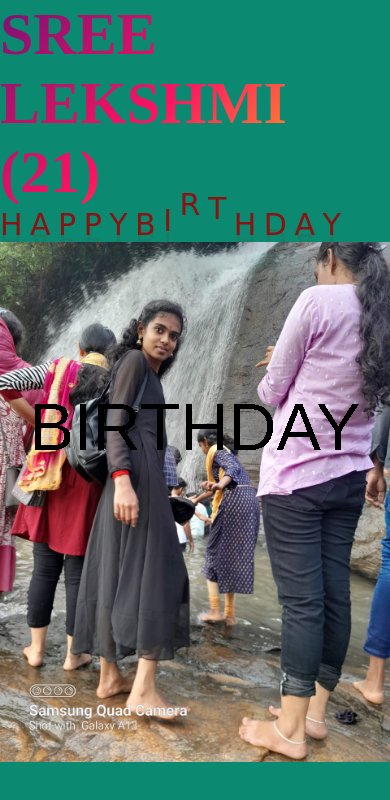
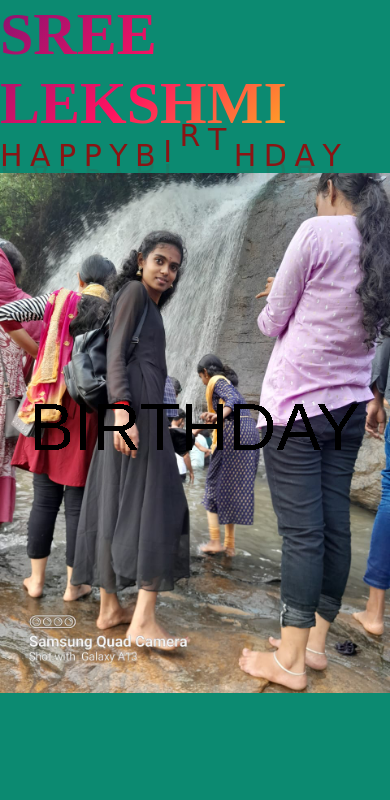
Before and after one commit to 12midhun/lechuB-day, a plain HTML site: page index.html in a window 390 px wide. Drawn offline with Linux system fonts and the light colour scheme.

Commit message:
age removed

```diff
--- a/index.html
+++ b/index.html
@@ -11,15 +11,14 @@
 
     <div class="container">
         <div class="row">
-            <div class="col-md-4">
 
             </div>
-          <div class="col-md-4 text-center">
-            <h3 class="animate-charcter"> SREE LEKSHMI (21)</h3>
+          <div class="col-12">
+            <h3 class="animate-charcter  text-center"> SREE LEKSHMI</h3>
           </div>
 
 
-        <div class="waviy">
+        <div class="waviy  text-center">
           <span style="--i:1">H</span>
           <span style="--i:2">A</span>
           <span style="--i:3">P</span>
@@ -37,7 +36,6 @@
          </div>
          <img class="Image" src="WhatsApp Image 2023-05-19 at 06.45.44.jpg" alt="">
 
-         <div class="col-md-4"></div>
 
 
         </div>
```
